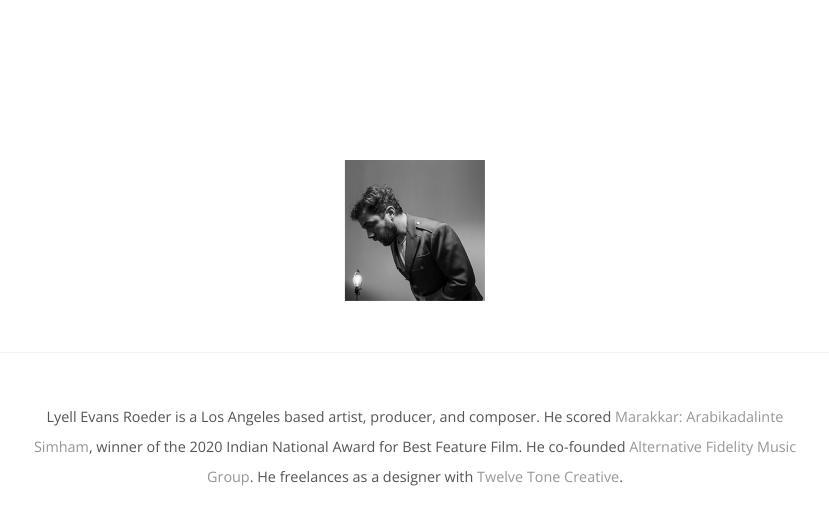
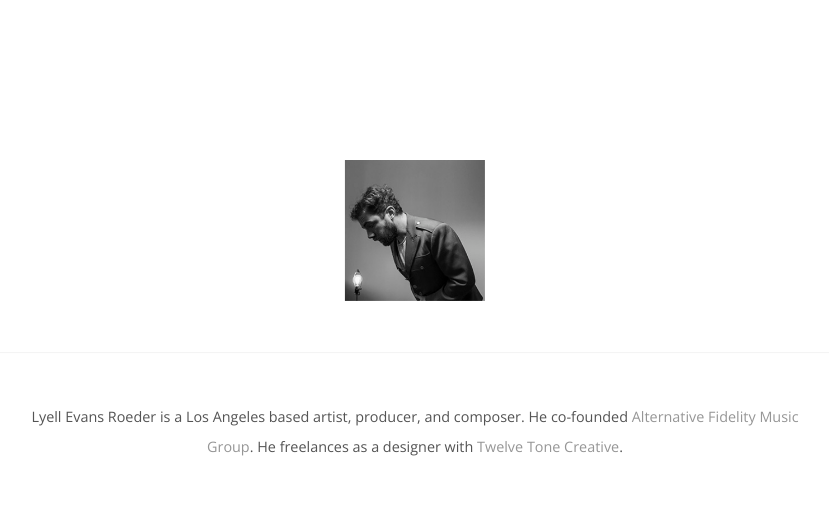
Before and after one commit to lyellr/lyell.co, a plain HTML site: page index.html in a window 1280 px wide. Shown: the whole page, without its empty margins (225-1054 px from the left). Drawn offline with nearby package versions, Linux system fonts and the light colour scheme.

Commit message:
marakkar out

```diff
--- a/index.html
+++ b/index.html
@@ -94,7 +94,7 @@
 				<div class="line"></div>
 
 				<div class="splash_init">
-					<p>Lyell Evans Roeder is a Los Angeles based artist, producer, and composer. He scored <a href="https://en.wikipedia.org/wiki/Marakkar:_Lion_of_the_Arabian_Sea" target="_blank">Marakkar: Arabikadalinte Simham</a>, winner of the 2020 Indian National Award for Best Feature Film. He co-founded <a href="https://www.altfi.fm">Alternative Fidelity Music Group</a>. He freelances as a designer with <a href="https://www.twelvetonecreative.com">Twelve Tone Creative</a>.</p>
+					<p>Lyell Evans Roeder is a Los Angeles based artist, producer, and composer. He co-founded <a href="https://www.altfi.fm">Alternative Fidelity Music Group</a>. He freelances as a designer with <a href="https://www.twelvetonecreative.com">Twelve Tone Creative</a>.</p>
 				</div>
 			</div>
 		</div>
```
Also changed, not shown: 1 other file.
